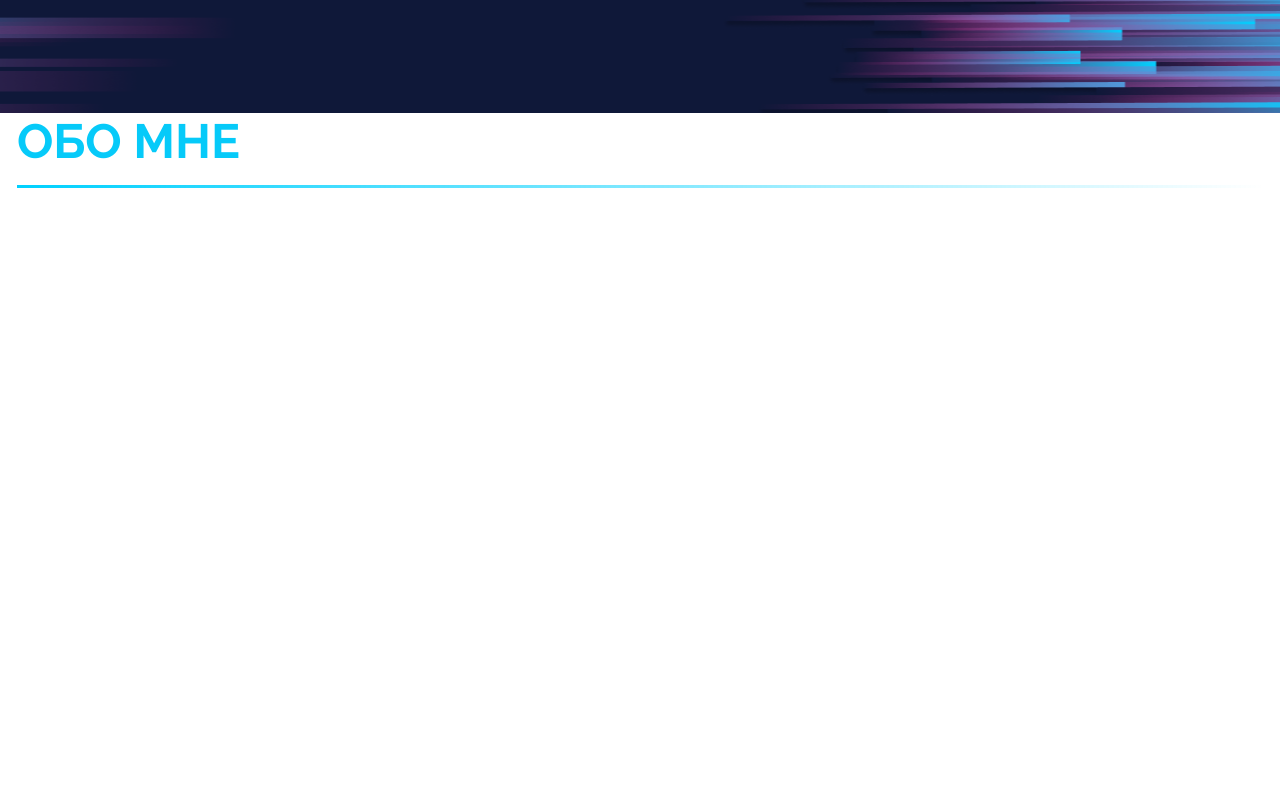
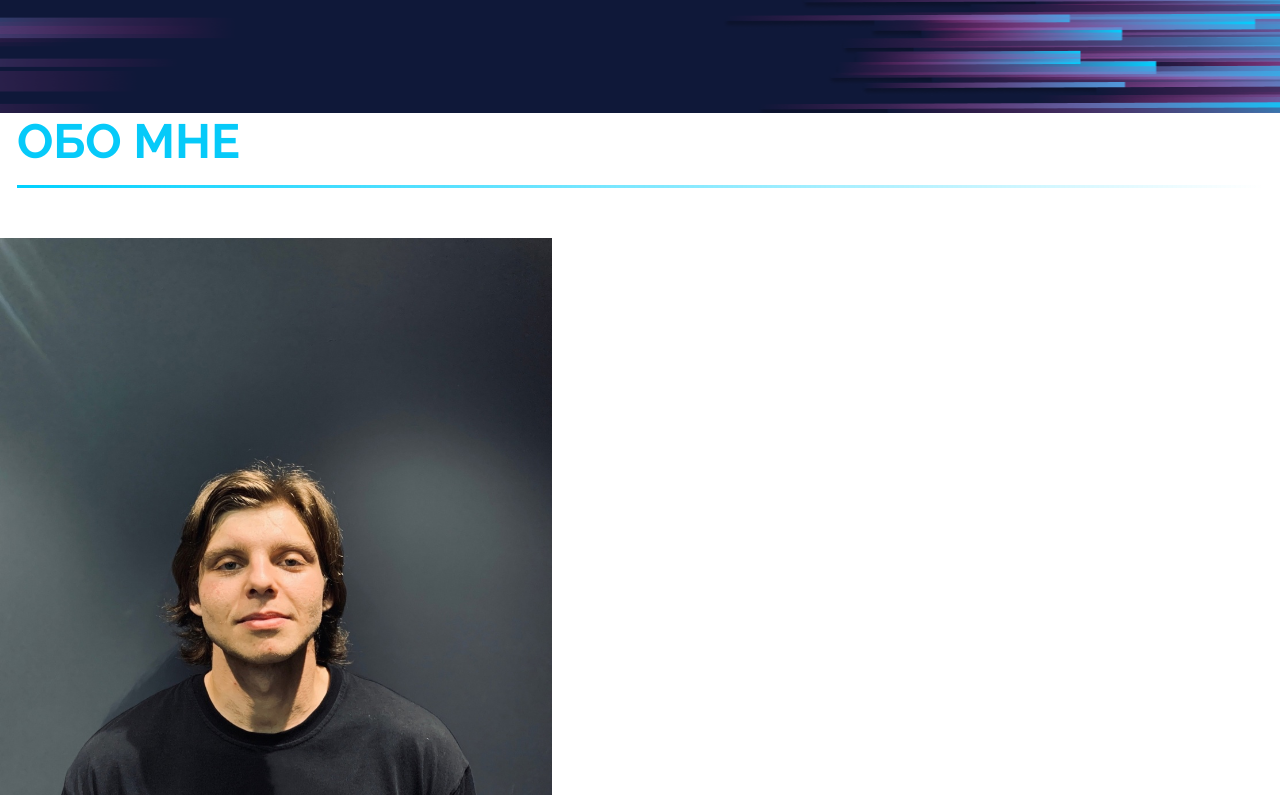
Before and after one commit to etherealelement/next-portfolio, a Next.js app: page / in a window 1280 px wide. Shown: the part 687-1484 px from the top of the page. Before the commit the page ends 925 px from the top, so only its background shows below. Built offline with nearby package versions, Linux system fonts and the light colour scheme.

Commit message:
create arrow ui component

```diff
--- a/app/components/about/About.tsx
+++ b/app/components/about/About.tsx
@@ -1,13 +1,28 @@
 import { FC } from 'react';
 import styles from "./About.module.scss"
 import {Title} from "@/app/components/ui/title/Title";
+import Image from "next/image";
 export const About: FC = () => {
     return <section className={styles.about} id="about">
         <div className="container">
         <Title>ОБО МНЕ</Title>
         </div>
-        <div className="sub-container">
-
+        <div className={`"sub-container" ${styles.aboutSubContainer}`}>
+            <Image
+            src="/avatar.png"
+            width={552}
+            height={557}
+            alt="avatar"
+            className={styles.aboutSubContainerImg}
+            />
+            <div className={styles.aboutSubContainerInner}>
+                <h3>
+                    <span className={styles.aboutSubContainerInnerBorder}>
+                        <span className={styles.aboutSubContainerInnerBorderArrow}></span>
+                        <span className={styles.aboutSubContainerInnerBorderLine}></span>
+                    </span>
+                </h3>
+            </div>
         </div>
     </section>;
 };
```
Also changed, not shown: app/components/ui/arrow/Arrow.tsx (added, +15 -0 lines), app/components/ui/arrow/Arrow.module.scss (added), public/avatar.png (added).
